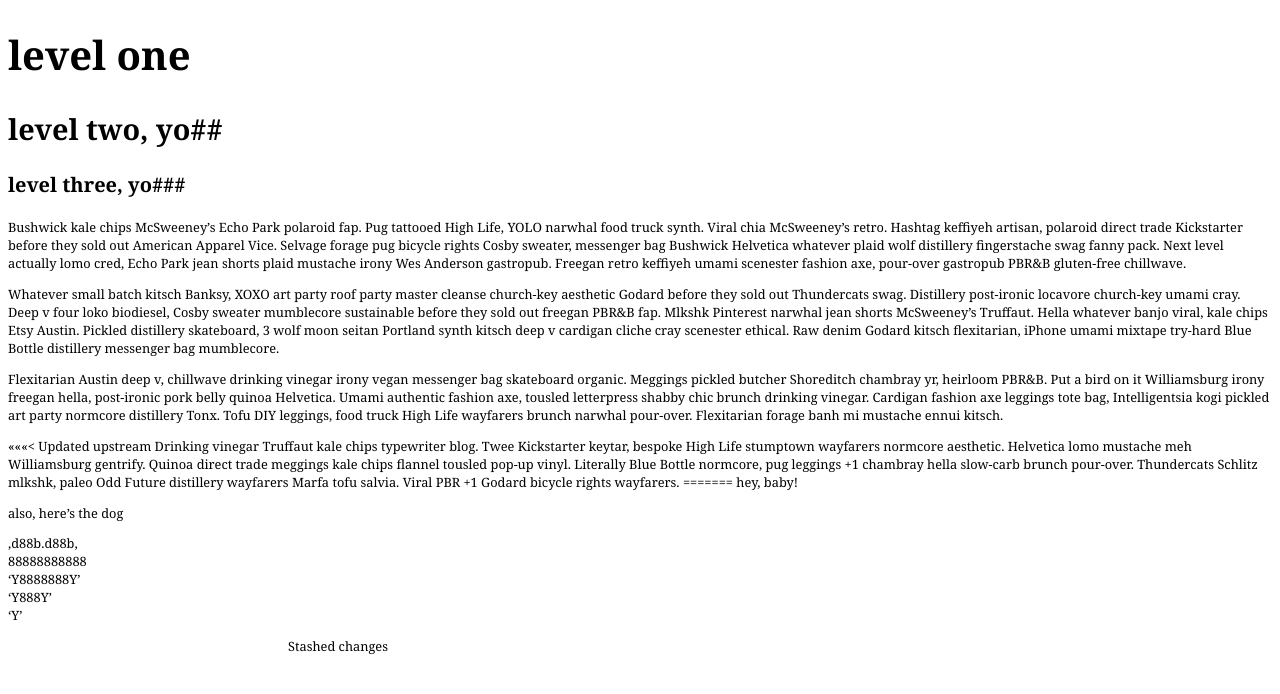
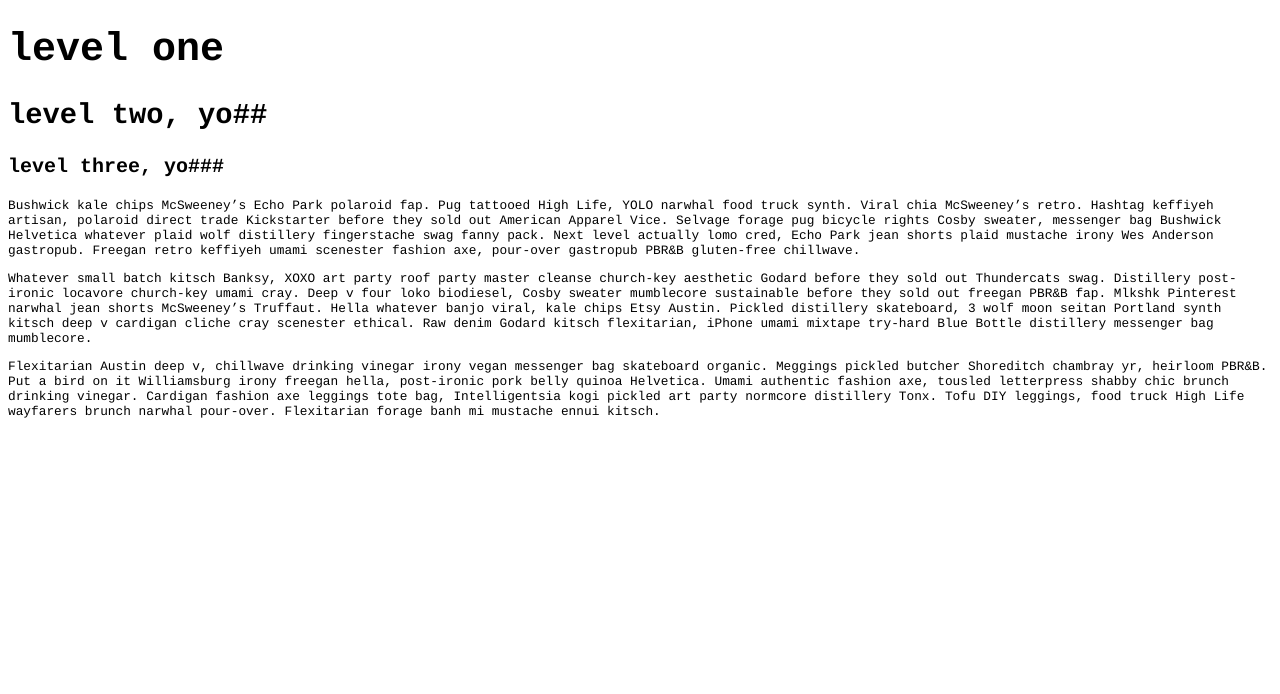
Before and after one commit to cecilhayduke/cecilhayduke.github.io, a Jekyll site: the page built from index.md, in a window 1280 px wide. Shown: the top 694 px of the page. Built offline with Jekyll 4.4.1, drawn with Linux system fonts in a browser that asks for light colours.

Commit message:
updates and messing around

```diff
--- a/index.md
+++ b/index.md
@@ -13,17 +13,3 @@ Bushwick kale chips McSweeney's Echo Park polaroid fap. Pug tattooed High Life,
 Whatever small batch kitsch Banksy, XOXO art party roof party master cleanse church-key aesthetic Godard before they sold out Thundercats swag. Distillery post-ironic locavore church-key umami cray. Deep v four loko biodiesel, Cosby sweater mumblecore sustainable before they sold out freegan PBR&B fap. Mlkshk Pinterest narwhal jean shorts McSweeney's Truffaut. Hella whatever banjo viral, kale chips Etsy Austin. Pickled distillery skateboard, 3 wolf moon seitan Portland synth kitsch deep v cardigan cliche cray scenester ethical. Raw denim Godard kitsch flexitarian, iPhone umami mixtape try-hard Blue Bottle distillery messenger bag mumblecore.
 
 Flexitarian Austin deep v, chillwave drinking vinegar irony vegan messenger bag skateboard organic. Meggings pickled butcher Shoreditch chambray yr, heirloom PBR&B. Put a bird on it Williamsburg irony freegan hella, post-ironic pork belly quinoa Helvetica. Umami authentic fashion axe, tousled letterpress shabby chic brunch drinking vinegar. Cardigan fashion axe leggings tote bag, Intelligentsia kogi pickled art party normcore distillery Tonx. Tofu DIY leggings, food truck High Life wayfarers brunch narwhal pour-over. Flexitarian forage banh mi mustache ennui kitsch.
-
-<<<<<<< Updated upstream
-Drinking vinegar Truffaut kale chips typewriter blog. Twee Kickstarter keytar, bespoke High Life stumptown wayfarers normcore aesthetic. Helvetica lomo mustache meh Williamsburg gentrify. Quinoa direct trade meggings kale chips flannel tousled pop-up vinyl. Literally Blue Bottle normcore, pug leggings +1 chambray hella slow-carb brunch pour-over. Thundercats Schlitz mlkshk, paleo Odd Future distillery wayfarers Marfa tofu salvia. Viral PBR +1 Godard bicycle rights wayfarers.
-=======
-hey, baby!
-
-also, here's the dog
-
-,d88b.d88b,
-88888888888
-'Y8888888Y'
-  'Y888Y'
-    'Y'
->>>>>>> Stashed changes
--- a/resources/css/me.css
+++ b/resources/css/me.css
@@ -1,16 +1,8 @@
 @charset "UTF-8";
 /* CSS Document */
 
-body {background-color:#fff;color:#000;font-size:80%;font-family:Georgia;}
+body {background-color:#fff;color:#000;font-size:80%;font-family:Courier;}
 
 h1 {font-size:2.5rem;}
 h2 {font-size:1.8rem;}
 h3 {font-size:1.25rem;font-weight:bold;}
-
-
-
-
-
-@media (max-width: 800px) {
-body{font-size:160%;}
-}
```
Also changed, not shown: other parts of index.md (+1 -1 lines), resume/index.md (+1 -1 lines), _layouts/chrome.html (renamed from _layouts/test.html), 2 other files.
